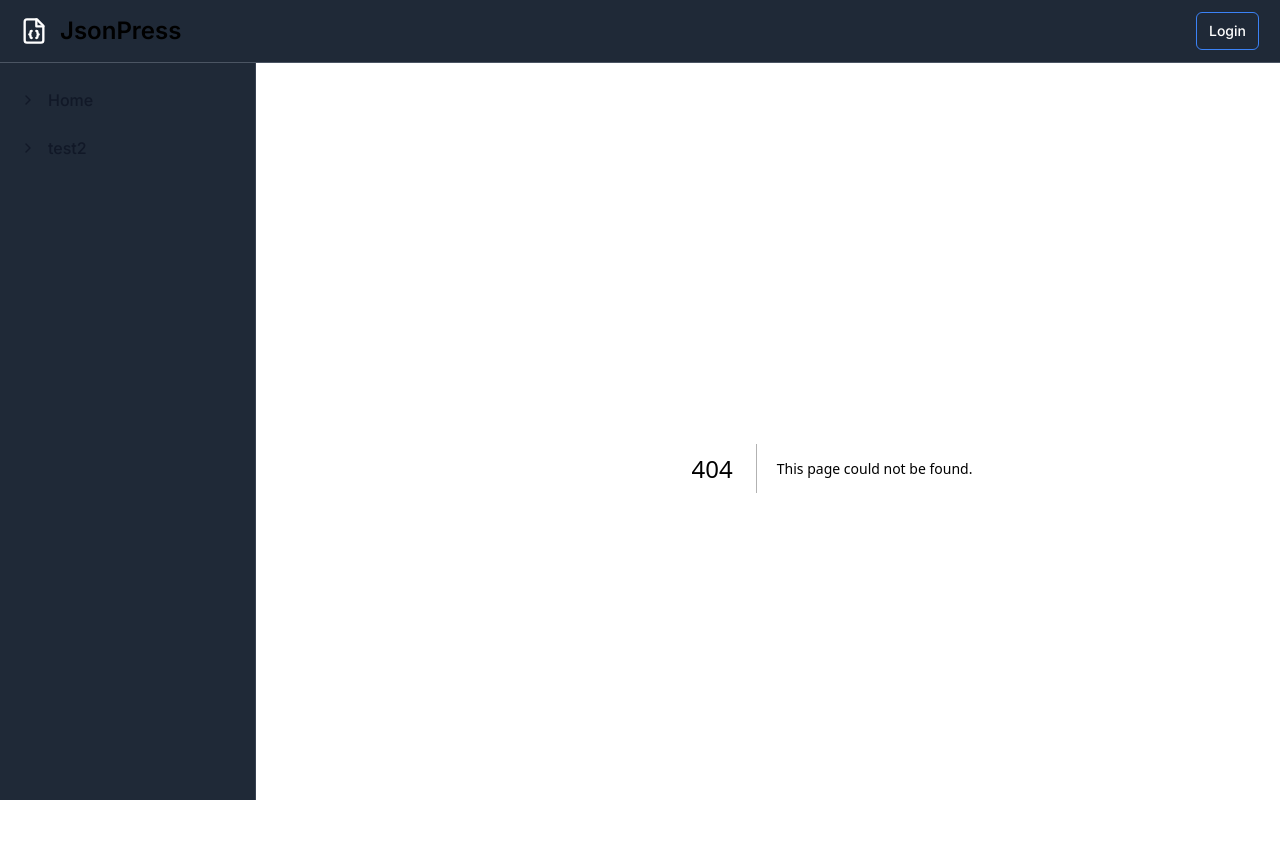
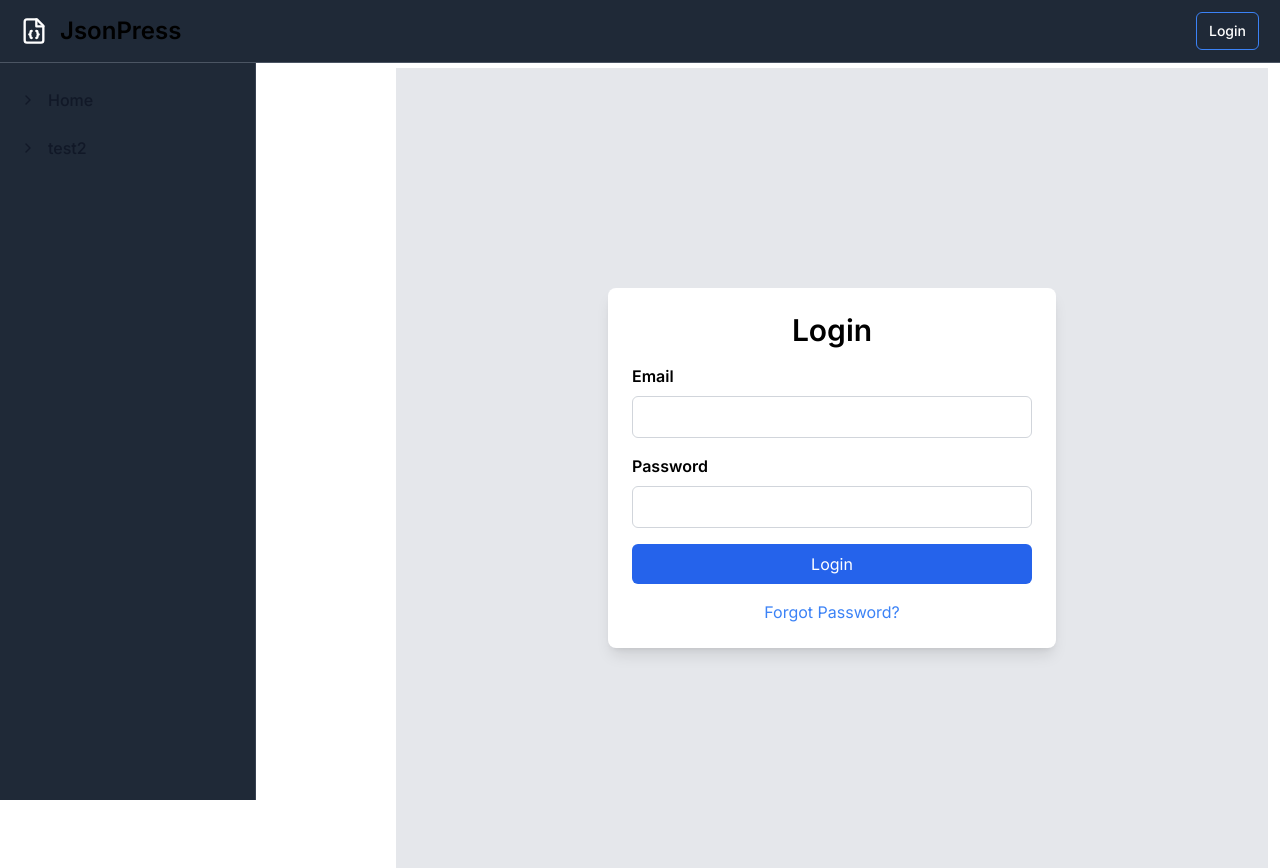
Before and after one commit to ChampionBuffalo1/JsonPress, a Next.js app: page /login in a window 1280 px wide. Before the commit this address had no page. Built offline with nearby package versions, Linux system fonts and the light colour scheme.

Commit message:
Added Login Page

```diff
--- /dev/null
+++ b/src/app/login/page.tsx
@@ -0,0 +1,100 @@
+"use client";
+
+import { useForm } from "react-hook-form";
+import { apiHost } from "@/lib/Constants";
+import { useAppDispatch } from "../hooks";
+import { setUser } from "../reducer/users";
+import { useRouter } from "next/navigation";
+import { useEffect, useState } from "react";
+
+interface ILogin {
+  email: string;
+  password: string;
+}
+
+export default function LoginCard() {
+  const navigate = useRouter();
+  const dispatch = useAppDispatch();
+  const [error, setError] = useState<Record<string, string>>();
+  const { handleSubmit, register } = useForm<ILogin>();
+  const [isLoading, setLoading] = useState<boolean>(false);
+
+  useEffect(() => {
+    const token = localStorage.getItem("token");
+    if (token) navigate.push("/");
+  }, [navigate]);
+
+  const onSubmit = async (formData: ILogin) => {
+    setLoading(true);
+    const res = await fetch(apiHost + "/user/login", {
+      method: "POST",
+      headers: {
+        "content-type": "application/json",
+      },
+      body: JSON.stringify(formData),
+    });
+    setLoading(false);
+    const data = await res.json();
+    if (!res.ok) {
+      setError(
+        typeof data.message === "string"
+          ? { email: data.message }
+          : data.message
+      );
+      return;
+    }
+    dispatch(setUser(data));
+    localStorage.setItem("user", JSON.stringify(data));
+    navigate.push("/");
+  };
+
+  return (
+    <div className="flex justify-center items-center min-h-screen bg-gray-200">
+      <div className="max-w-md w-full p-6 bg-white rounded-lg shadow-lg">
+        <h2 className="text-3xl font-semibold text-center mb-4">Login</h2>
+        <form onSubmit={handleSubmit(onSubmit)}>
+          <div className="mb-4">
+            <label className="block mb-2 font-semibold" htmlFor="email">
+              Email
+            </label>
+            <input
+              required
+              type="email"
+              className="w-full p-2 border border-gray-300 rounded-md outline-none"
+              {...register("email", { required: true })}
+            />
+            {error?.email && (
+              <p className="text-red-600 text-sm mt-1">{error.email}</p>
+            )}
+          </div>
+          <div className="mb-4">
+            <label className="block mb-2 font-semibold" htmlFor="password">
+              Password
+            </label>
+            <input
+              required
+              className="w-full p-2 border border-gray-300 rounded-md outline-none"
+              type="password"
+              {...register("password", { required: true })}
+            />
+            {error?.password && (
+              <p className="text-red-600 text-sm mt-1">{error.password}</p>
+            )}
+          </div>
+          <button
+            type="submit"
+            disabled={isLoading}
+            className="w-full bg-blue-600 text-white py-2 px-4 rounded-md hover:bg-blue-700"
+          >
+            Login
+          </button>
+        </form>
+        <div className="mt-4 text-center">
+          <a className="text-blue-500 hover:underline" href="/forgot-password">
+            Forgot Password?
+          </a>
+        </div>
+      </div>
+    </div>
+  );
+}
```
